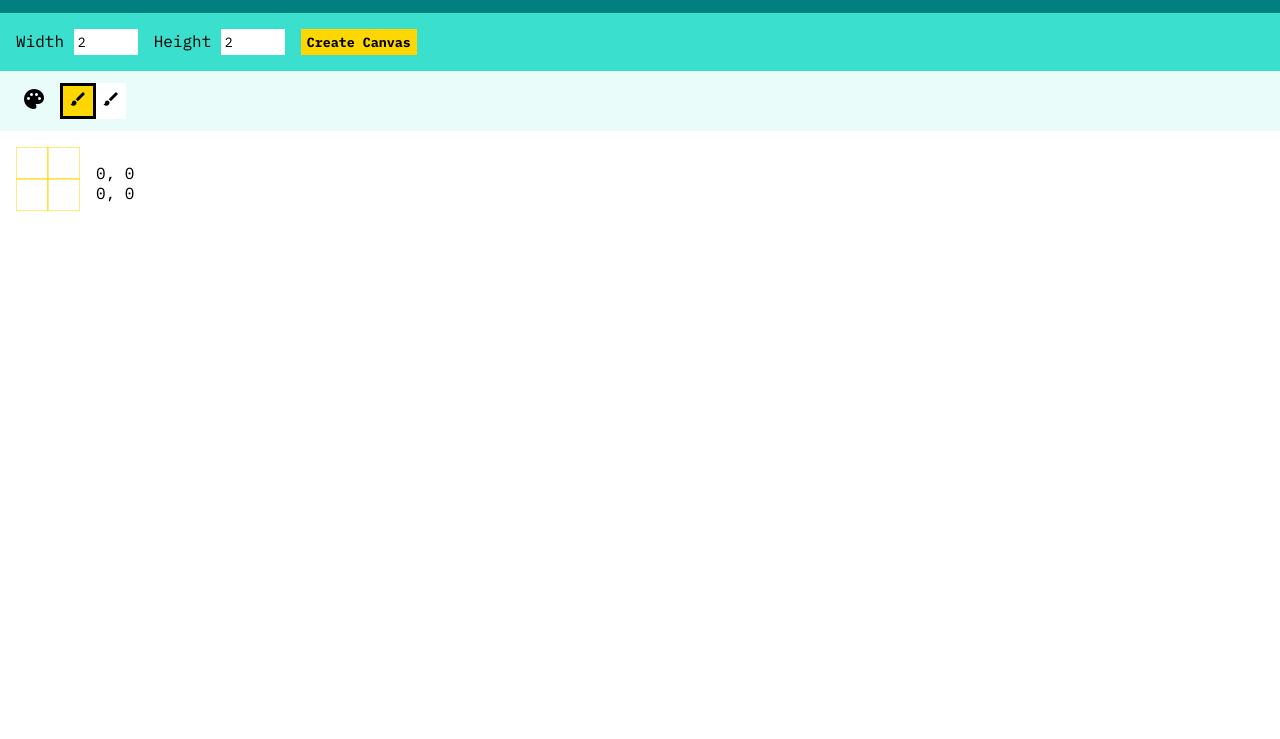
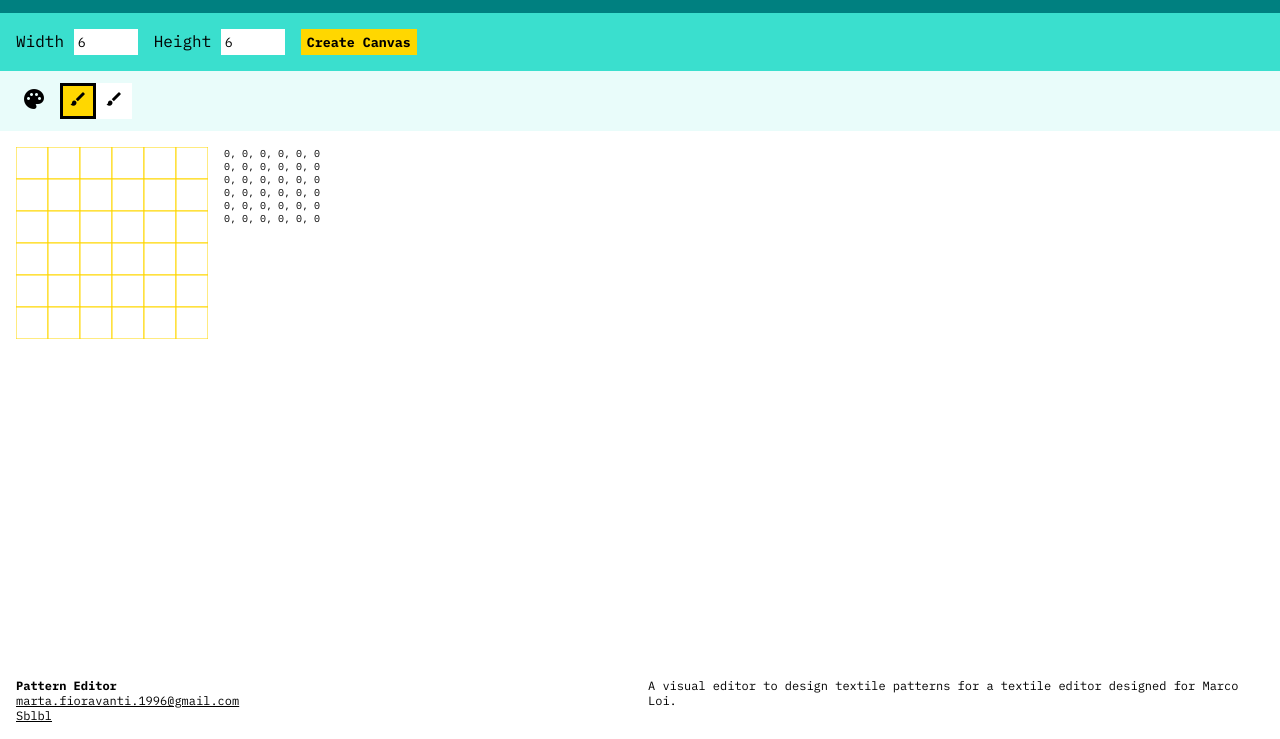
Before and after one commit to Sblbl/orbaci, a plain HTML site: page pattern_editor/index.html in a window 1280 px wide. Shown: the part 61-800 px from the top of the page. Drawn offline with nearby package versions, Linux system fonts and the light colour scheme.

Commit message:
fixed GUI of pattern editor

```diff
--- a/pattern_editor/index.html
+++ b/pattern_editor/index.html
@@ -30,10 +30,10 @@
 		</div>
 		<div id='palette_container' class='menu'>
 			<span id='palette_icon' class="material-icons">palette</span>
-			<button id='black_button' class='palette_button current'>
+			<button id='black_button' class='palette_button current' mode='black'>
 				<span class="material-icons">brush</span>
 			</button>
-			<button id='white_button' class='palette_button'>
+			<button id='white_button' class='palette_button' mode='white'>
 				<span class="material-icons">brush</span>
 			</button>
 		</div>
@@ -42,6 +42,20 @@
 			<div id='pattern_transcript'></div>
 		</div>
 	</main>
+	<footer>
+		<div class='col_1'>
+			<h6>Pattern Editor</h6>
+			<ul>
+				<li><a href= "mailto:marta.fioravanti.1996@gmail.com?">marta.fioravanti.1996@gmail.com</a></li>
+				<li><a href= "https://github.com/Sblbl">Sblbl</a></li>
+			</ul>
+		</div>
+		<div class='col_2'>
+			<p>
+				A visual editor to design textile patterns for a <a>textile editor</a> designed for Marco Loi.
+			</p>
+		</div>
+	</footer>
 </body>
 <script type="text/javascript" src="script.js"></script>
 </html>
--- a/pattern_editor/script.js
+++ b/pattern_editor/script.js
@@ -4,8 +4,9 @@ $(window).on('load', function() {
 		side = 32
 
 	let current_w = 0,
-		current_h = 0
-
+		current_h = 0,
+		mode = 'black',
+		drawing = false
 
 	function drawRects() {
 		$('#pattern').remove()
@@ -41,10 +42,26 @@ $(window).on('load', function() {
 
 		$('#pattern_container').append($_svg)
 
-		$('.dot').on('click', (e) => {
-			$(e.target).toggleClass('black')
+		$('.dot').on('mousemove', (e) => {
+			if (mode == 'black' && drawing) {
+				$(e.target).addClass('black')
+			} else if (mode == 'white' && drawing){
+				$(e.target).removeClass('black')
+			}
+
 			makeTranscript()
 		})
+
+		$('.dot').on('click', (e) => {
+			if (mode == 'black') {
+				$(e.target).addClass('black')
+			} else if (mode == 'white'){
+				$(e.target).removeClass('black')
+			}
+
+			makeTranscript()
+		})
+
 
 		makeTranscript()
 	}
@@ -72,8 +89,8 @@ $(window).on('load', function() {
 
 	}
 
-	$_wfield.val(2)
-	$_hfield.val(2)
+	$_wfield.val(6)
+	$_hfield.val(6)
 
 	drawRects()
 
@@ -81,4 +98,23 @@ $(window).on('load', function() {
 		drawRects()
 	})
 
+	$('.palette_button').on('click', (e) => {
+		let $_target = $(e.target)
+		if(e.target.nodeName != 'BUTTON') {
+			$_target = $(e.target).parent()
+		}
+		$('.palette_button').removeClass('current')
+		$_target.addClass('current')
+
+		mode = $_target.attr('mode')
+	})
+
+	$(document).on('mousedown', e => {
+		drawing = true
+	})
+
+	$(document).on('mouseup', e => {
+		drawing = false
+	})
+
 })
--- a/pattern_editor/style.css
+++ b/pattern_editor/style.css
@@ -15,6 +15,26 @@ header {
 
 main {
 	width: 100vw;
+	padding-bottom: 48px;
+}
+
+footer {
+	display: flex;
+	position: fixed;
+	bottom: 0;
+
+}
+
+footer * {
+	font-size: 12px;
+}
+
+a {
+	color: black;
+}
+
+a:visited {
+	color: black;
 }
 
 input {
@@ -56,6 +76,10 @@ button:focus {
 	box-shadow: none;
 }
 
+li {
+	list-style-type: none;
+}
+
 .config_option {
 	margin-right: 16px;
 }
@@ -90,6 +114,11 @@ button:focus {
 	margin-right: 8px;
 }
 
+.palette_button {
+	width: 36px;
+	height: 36px;
+}
+
 .palette_button span{
 	font-size: 18px;
 }
@@ -112,9 +141,21 @@ button:focus {
 }
 
 #pattern_transcript {
-	padding: 16px;
+	/*display: none;*/
+	font-size: 10px;
+	padding-left: 16px;
 }
 
 #pattern_transcript span {
 	display: block;
 }
+
+.col_1 {
+	padding: 16px;
+	width: calc(50vw - 8px);
+}
+
+.col_2 {
+	padding: 16px;
+	width: calc(50vw - 8px);
+}
```
